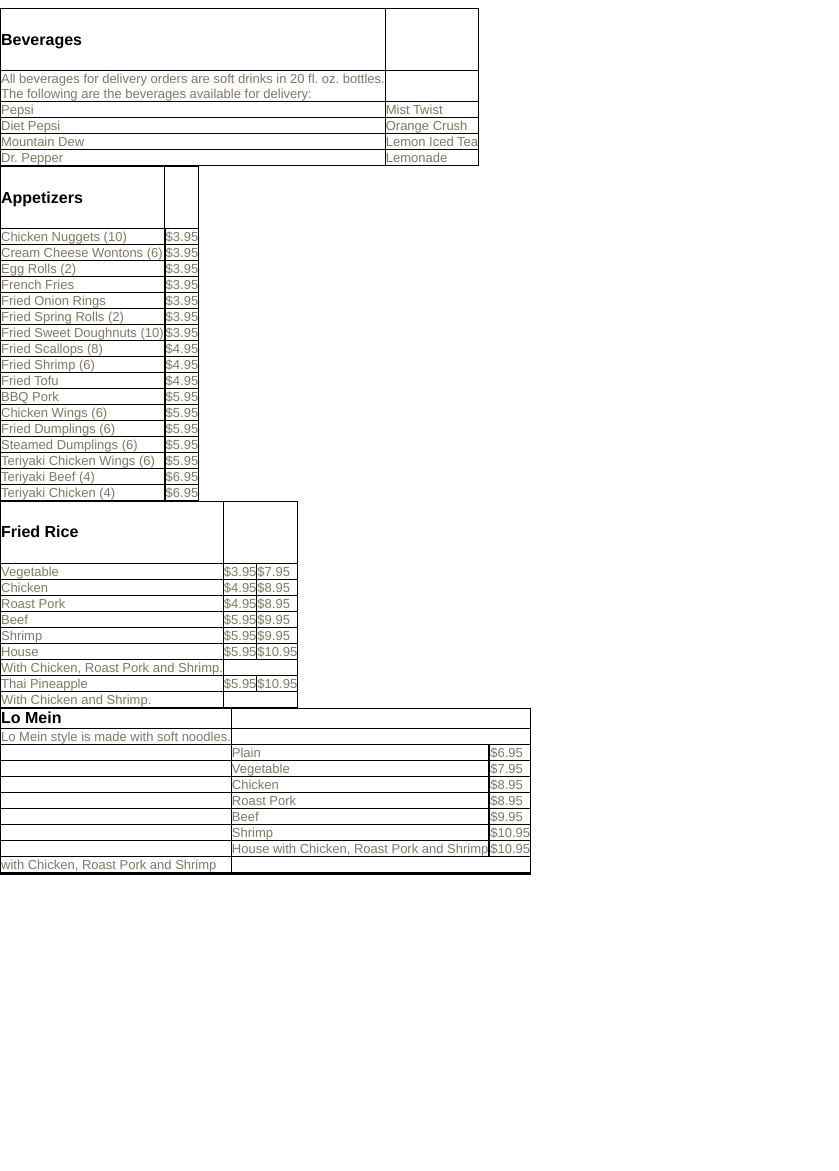
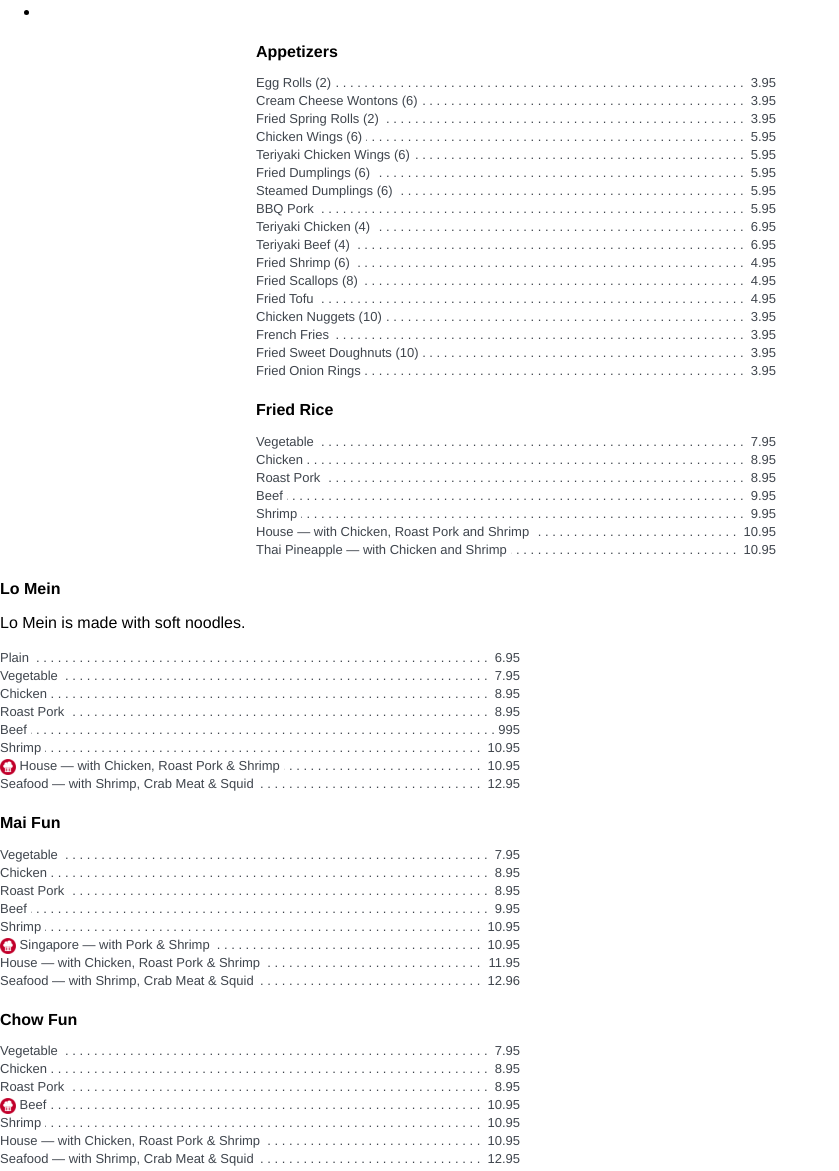
Before and after one commit to BluePawDev/asian-hon-html-css, a plain HTML site: page public/views/menu-delivery.html in a window 1280 px wide. Shown: the part 231-1402 px from the top of the page, without its empty margins (0-839 px from the left). Before the commit the page ends 1106 px from the top, so only its background shows below. Drawn offline with Linux system fonts and the light colour scheme.

Commit message:
Add menu.css and "tab leaders" to style

```diff
--- /dev/null
+++ b/public/styles/menu.css
@@ -0,0 +1,54 @@
+ul.leaders {
+  max-width: 40em;
+  padding: 0;
+  overflow-x: hidden;
+  list-style: none;
+  font-weight: 400;
+  font-size: 13px;
+  color: #3f454d;
+  line-height: 18px
+}
+
+ul.leaders li:before {
+  float: left;
+  width: 0;
+  white-space: nowrap;
+  content: ". . . . . . . . . . . . . . . . . . . . " ". . . . . . . . . . . . . . . . . . . . " ". . . . . . . . . . . . . . . . . . . . " ". . . . . . . . . . . . . . . . . . . . "
+}
+
+ul.leaders span:first-child {
+  padding-right: 0.33em;
+  background: white
+}
+
+ul.leaders span+span {
+  float: right;
+  padding-left: 0.33em;
+  background: white
+}
+
+.description {
+  list-style: none;
+  font-weight: 400;
+  font-size: 12px;
+  font-style: italic;
+  color: #3f454d;
+  line-height: 18px;
+  margin-left: 15px;
+  margin-bottom: 5px;
+}
+
+h4 {
+  margin-bottom: 0;
+}
+
+.chef-rec {
+  height: 16px;
+  width: 16px;
+  vertical-align: bottom;
+}
+
+.menu-div {
+  width: 70%;
+  margin: 0 20%;
+}
--- a/public/views/menu-delivery.html
+++ b/public/views/menu-delivery.html
@@ -11,6 +11,7 @@
     <!-- STYLESHEETS -->
     <link rel='stylesheet' href='../styles/normalize.css'>
     <link rel='stylesheet' href='../styles/main.css'>
+    <link rel="stylesheet" href="../styles/menu.css">
 
     <title>Asian Hon</title>
   </head>
@@ -56,188 +57,134 @@
 
 <!-- START .menu -->
 <div class='menu'>
+
+  <!-- START ul.beverages -->
+  <ul>
+    <li> <span></span> </li>
+  </ul>
+
+
+
   <!-- START table .beverages -->
-  <table class='beverages'>
+  <!-- <table class='beverages'>
     <thead>
       <tr>
         <th><h4>Beverages</h4></th>
       </tr>
       <tr>
-        <td>All beverages for delivery orders are soft drinks in 20 fl. oz. bottles.<br>The following are the beverages available for delivery:</td>
+        <td>All beverages for delivery orders are soft drinks in 20 fl. oz. bottles.<br>The following are the beverages available for delivery:<span>
       </tr>
     </thead>
     <tbody>
       <tr>
-        <td>Pepsi</td>
-        <td>Mist Twist</td>
+        <td>Pepsi<span>
+        <td>Mist Twist<span>
       </tr>
       <tr>
-        <td>Diet Pepsi</td>
-        <td>Orange Crush</td>
+        <td>Diet Pepsi<span>
+        <td>Orange Crush<span>
       </tr>
       <tr>
-        <td>Mountain Dew</td>
-        <td>Lemon Iced Tea</td>
+        <td>Mountain Dew<span>
+        <td>Lemon Iced Tea<span>
       </tr>
       <tr>
-        <td>Dr. Pepper</td>
-        <td>Lemonade</td>
+        <td>Dr. Pepper<span>
+        <td>Lemonade<span>
       </tr>
     </tbody>
-  </table>
+  </table> -->
   <!-- END table .beverages -->
 
+<div class="menu-div">
+  <h4>Appetizers</h4>
+  <!-- START ul.appetizers -->
+    <ul class="leaders">
+      <li><span>Egg Rolls (2)</span><span>3.95</span></li>
+      <li><span>Cream Cheese Wontons (6)</span><span>3.95</span></li>
+      <li><span>Fried Spring Rolls (2)</span><span>3.95</span></li>
+      <li><span>Chicken Wings (6)</span><span>5.95</span></li>
+      <li><span>Teriyaki Chicken Wings (6)</span><span>5.95</span></li>
+      <li><span>Fried Dumplings (6)</span><span>5.95</span></li>
+      <li><span>Steamed Dumplings (6)</span><span>5.95</span></li>
+      <li><span>BBQ Pork</span><span>5.95</span></li>
+      <li><span>Teriyaki Chicken (4)</span><span>6.95</span></li>
+      <li><span>Teriyaki Beef (4)</span><span>6.95</span></li>
+      <li><span>Fried Shrimp (6)</span><span>4.95</span></li>
+      <li><span>Fried Scallops (8)</span><span>4.95</span></li>
+      <li><span>Fried Tofu</span><span>4.95</span></li>
+      <li><span>Chicken Nuggets (10)</span><span>3.95</span></li>
+      <li><span>French Fries</span><span>3.95</span></li>
+      <li><span>Fried Sweet Doughnuts (10)</span><span>3.95</span></li>
+      <li><span>Fried Onion Rings</span><span>3.95</span></li>
+    </ul>
+  <!-- END ul.appetizers -->
+</div>
+
+<div class="menu-div">
+  <h4>Fried Rice</h4>
+  <!-- START ul.fried-rice -->
+    <ul class="leaders">
+      <li><span>Vegetable</span><span>7.95</span></li>
+      <li><span>Chicken</span><span>8.95</span></li>
+      <li><span>Roast Pork</span><span>8.95</span></li>
+      <li><span>Beef</span><span>9.95</span></li>
+      <li><span>Shrimp</span><span>9.95</span></li>
+      <li><span>House &mdash; with Chicken, Roast Pork and Shrimp</span><span>10.95</span></li>
+      <li><span>Thai Pineapple &mdash; with Chicken and Shrimp</span><span>10.95</span></li>
+    </ul>
+  <!-- END ul.fried-rice -->
+</div>
 
 
-  <!-- START table .appetizers -->
-  <table class='appetizers'>
-    <thead>
-      <tr>
-        <th><h4>Appetizers</h4></th>
-      </tr>
-    </thead>
-    <tbody>
-      <tr>
-        <td class='menu-item'>Chicken Nuggets (10)</td>
-        <td class='price-pt'></td>
-        <td class='price-qt'>$3.95</td>
-      </tr>
-      <tr>
-        <td class='menu-item'>Cream Cheese Wontons (6)</td>
-        <td class='price-pt'></td>
-        <td class='price-qt'>$3.95</td>
-      </tr>
-      <tr>
-        <td class='menu-item'>Egg Rolls (2)</td>
-        <td class='price-pt'></td>
-        <td class='price-qt'>$3.95</td>
-      </tr>
-      <tr>
-        <td class='menu-item'>French Fries</td>
-        <td class='price-pt'></td>
-        <td class='price-qt'>$3.95</td>
-      </tr>
-      <tr>
-        <td class='menu-item'>Fried Onion Rings</td>
-        <td class='price-pt'></td>
-        <td class='price-qt'>$3.95</td>
-      </tr>
-      <tr>
-        <td class='menu-item'>Fried Spring Rolls (2)</td>
-        <td class='price-pt'></td>
-        <td class='price-qt'>$3.95</td>
-      </tr>
-      <tr>
-        <td class='menu-item'>Fried Sweet Doughnuts (10)</td>
-        <td class='price-pt'></td>
-        <td class='price-qt'>$3.95</td>
-      </tr>
-      <tr>
-        <td class='menu-item'>Fried Scallops (8)</td>
-        <td class='price-pt'></td>
-        <td class='price-qt'>$4.95</td>
-      </tr>
-      <tr>
-        <td class='menu-item'>Fried Shrimp (6)</td>
-        <td class='price-pt'> </td>
-        <td class='price-qt'>$4.95</td>
-      </tr>
-      <tr>
-        <td class='menu-item'>Fried Tofu</td>
-        <td class='price-pt'></td>
-        <td class='price-qt'>$4.95</td>
-      </tr>
-      <tr>
-        <td class='menu-item'>BBQ Pork</td>
-        <td class='price-pt'></td>
-        <td class='price-qt'>$5.95</td>
-      </tr>
-      <tr>
-        <td class='menu-item'>Chicken Wings (6)</td>
-        <td class='price-pt'></td>
-        <td class='price-qt'>$5.95</td>
-      </tr>
-      <tr>
-        <td class='menu-item'>Fried Dumplings (6)</td>
-        <td class='price-pt'></td>
-        <td class='price-qt'>$5.95</td>
-      </tr>
-      <tr>
-        <td class='menu-item'>Steamed Dumplings (6)</td>
-        <td class='price-pt'></td>
-        <td class='price-qt'>$5.95</td>
-      </tr>
-      <tr>
-        <td class='menu-item'>Teriyaki Chicken Wings (6)</td>
-        <td class='price-pt'></td>
-        <td class='price-qt'>$5.95</td>
-      </tr>
-      <tr>
-        <td class='menu-item'>Teriyaki Beef (4)</td>
-        <td class='price-pt'></td>
-        <td class='price-qt'>$6.95</td>
-      </tr>
-      <tr>
-        <td class='menu-item'>Teriyaki Chicken (4)</td>
-        <td class='price-pt'></td>
-        <td class='price-qt'>$6.95</td>
-      </tr>
-    </tbody>
-  </table>
-  <!-- END table .appetizers -->
+  <h4>Lo Mein</h4>
+  <p>Lo Mein is made with soft noodles.</p>
+  <!-- START ul.lo-mein -->
+  <ul class="leaders">
+    <li><span>Plain</span><span>6.95</span></li>
+    <li><span>Vegetable</span><span>7.95</span></li>
+    <li><span>Chicken</span><span>8.95</span></li>
+    <li><span>Roast Pork</span><span>8.95</span></li>
+    <li><span>Beef</span><span>995</span></li>
+    <li><span>Shrimp</span><span>10.95</span></li>
+    <li><span><img src="../images/chef-recommendation-6.png" alt="" class="chef-rec"> House &mdash; with Chicken, Roast Pork & Shrimp</span><span>10.95</span></li>
+    <li><span>Seafood &mdash; with Shrimp, Crab Meat & Squid</span><span>12.95</span></li>
+  </ul>
+  <!-- END ul.lo-mein -->
 
-  <!-- START table .fried-rice -->
-  <table class='fried-rice'>
-    <thead>
-      <tr>
-        <th><h4>Fried Rice</h4></th>
-      </tr>
-    </thead>
-    <tbody>
-      <tr>
-        <td class='menu-item'>Vegetable</td>
-        <td class='price-pt'>$3.95</td>
-        <td class='price-qt'>$7.95</td>
-      </tr>
-      <tr>
-        <td class='menu-item'>Chicken</td>
-        <td class='price-pt'>$4.95</td>
-        <td class='price-qt'>$8.95</td>
-      </tr>
-      <tr>
-        <td class='menu-item'>Roast Pork</td>
-        <td class='price-pt'>$4.95</td>
-        <td class='price-qt'>$8.95</td>
-      </tr>
-      <tr>
-        <td class='menu-item'>Beef</td>
-        <td class='price-pt'>$5.95</td>
-        <td class='price-qt'>$9.95</td>
-      </tr>
-      <tr>
-        <td class='menu-item'>Shrimp</td>
-        <td class='price-pt'>$5.95</td>
-        <td class='price-qt'>$9.95</td>
-      </tr>
-      <tr>
-        <td class='menu-item'>House</td>
-        <td class='price-pt'>$5.95</td>
-        <td class='price-qt'>$10.95</td>
-      </tr>
-      <tr>
-        <td>With Chicken, Roast Pork and Shrimp.</td>
-      </tr>
-      <tr>
-        <td class='menu-item'>Thai Pineapple</td>
-        <td class='price-pt'>$5.95</td>
-        <td class='price-qt'>$10.95</td>
-      </tr>
-      <tr>
-        <td class='item-description'>With Chicken and Shrimp.</td>
-      </tr>
-    </tbody>
-  </table>
-  <!-- END table .fried-rice -->
+  <h4>Mai Fun</h4>
+  <!-- START ul.mai-fun -->
+  <ul class="leaders">
+    <li><span>Vegetable</span><span>7.95</span></li>
+    <li><span>Chicken</span><span>8.95</span></li>
+    <li><span>Roast Pork</span><span>8.95</span></li>
+    <li><span>Beef</span><span>9.95</span></li>
+    <li><span>Shrimp</span><span>10.95</span></li>
+    <li><span><img src="../images/chef-recommendation-6.png" alt="" class="chef-rec"> Singapore &mdash; with Pork & Shrimp</span><span>10.95</span></li>
+    <li><span>House &mdash; with Chicken, Roast Pork & Shrimp</span><span>11.95</span></li>
+    <li><span>Seafood &mdash; with Shrimp, Crab Meat & Squid</span><span>12.96</span></li>
+  </ul>
+  <!-- END ul.mai-fun -->
+
+  <h4>Chow Fun</h4>
+  <!-- START ul.chow-fun -->
+  <ul class="leaders">
+    <li><span>Vegetable</span><span>7.95</span></li>
+    <li><span>Chicken</span><span>8.95</span></li>
+    <li><span>Roast Pork</span><span>8.95</span></li>
+    <li><span><img src="../images/chef-recommendation-6.png" alt="" class="chef-rec"> Beef</span><span>10.95</span></li>
+    <li><span>Shrimp</span><span>10.95</span></li>
+    <li><span>House &mdash; with Chicken, Roast Pork & Shrimp</span><span>10.95</span></li>
+    <li><span>Seafood &mdash; with Shrimp, Crab Meat & Squid</span><span>12.95</span></li>
+    <li><span></span><span></span></li>
+    <li><span></span><span></span></li>
+    <li><span></span><span></span></li>
+    <li><span></span><span></span></li>
+    <li><span></span><span></span></li>
+
+  </ul>
+
+
 
   <!-- START table .lo-mein -->
   <table class='lo-mein'>
@@ -246,66 +193,56 @@
         <th class='tbl-category'>Lo Mein</th>
       </tr>
       <tr class='tbl-description'>
-        <td class='category-description'>Lo Mein style is made with soft noodles.</td>
+        <td class='category-description'>Lo Mein style is made with soft noodles.<span>
       </tr>
-    </thead>
-    <tbody>
-      <tr>
-        <td class='chef-rec'></td>
-        <td class='menu-item'>Plain</td>
-        <td class='price-pt'></td>
-        <td class='price-qt'>$6.95</td>
+
+      <h4>Lo Mein</h4>
+      <ul class="leaders">
+        <li><span>Plain</span><span>$6.95</span></li>
+        <li><span>Vegetable</span><li><span>$7.95</span><li>
+        <li><span>Chicken</span><li><span>$8.95</span><li>
+        <li><span>Roast Pork</span><li><span>$8.95</span><li>
+
+
+
+
+
+      </ul>
+
+
       </tr>
       <tr>
-        <td class='chef-rec'></td>
-        <td class='menu-item'>Vegetable</td>
-        <td class='price-pt'></td>
-        <td class='price-qt'>$7.95</td>
+
       </tr>
       <tr>
-        <td class='chef-rec'></td>
-        <td class='menu-item'>Chicken</td>
-        <td class='price-pt'></td>
-        <td class='price-qt'>$8.95</td>
+
       </tr>
       <tr>
-        <td class='chef-rec'></td>
-        <td class='menu-item'>Roast Pork</td>
-        <td class='price-pt'></td>
-        <td class='price-qt'>$8.95</td>
+
+        <li><span>Beef</span><li><span>$9.95</span><li>
       </tr>
       <tr>
-        <td class='chef-rec'></td>
-        <td class='menu-item'>Beef</td>
-        <td class='price-pt'></td>
-        <td class='price-qt'>$9.95</td>
+
+        <li><span>Shrimp</span><li><span>$10.95</span><li>
       </tr>
       <tr>
-        <td class='chef-rec'></td>
-        <td class='menu-item'>Shrimp</td>
-        <td class='price-pt'></td>
-        <td class='price-qt'>$10.95</td>
+
+        <li><span>House with Chicken, Roast Pork and Shrimp</span><li><span>$10.95</span><li>
       </tr>
       <tr>
-        <td class='chef-rec'></td>
-        <td class='menu-item'>House with Chicken, Roast Pork and Shrimp</td>
-        <td class='price-pt'></td>
-        <td class='price-qt'>$10.95</td>
+        <td class='item-description'>with Chicken, Roast Pork and Shrimp<span>
       </tr>
       <tr>
-        <td class='item-description'>with Chicken, Roast Pork and Shrimp</td>
+
+        <li><span></span><li>
+
+        <li><span></span><li>
       </tr>
       <tr>
-        <td class='chef-rec'></td>
-        <td class='menu-item'></td>
-        <td class='price-pt'></td>
-        <td class='price-qt'></td>
-      </tr>
-      <tr>
-        <td class='chef-rec'></td>
-        <td class='menu-item'></td>
-        <td class='price-pt'></td>
-        <td class='price-qt'></td>
+
+        <li><span></span><li>
+
+        <li><span></span><li>
       </tr>
     </tbody>
   </table>
```
Also changed, not shown: _resources/menu-delivery.txt (+54 -22 lines).
